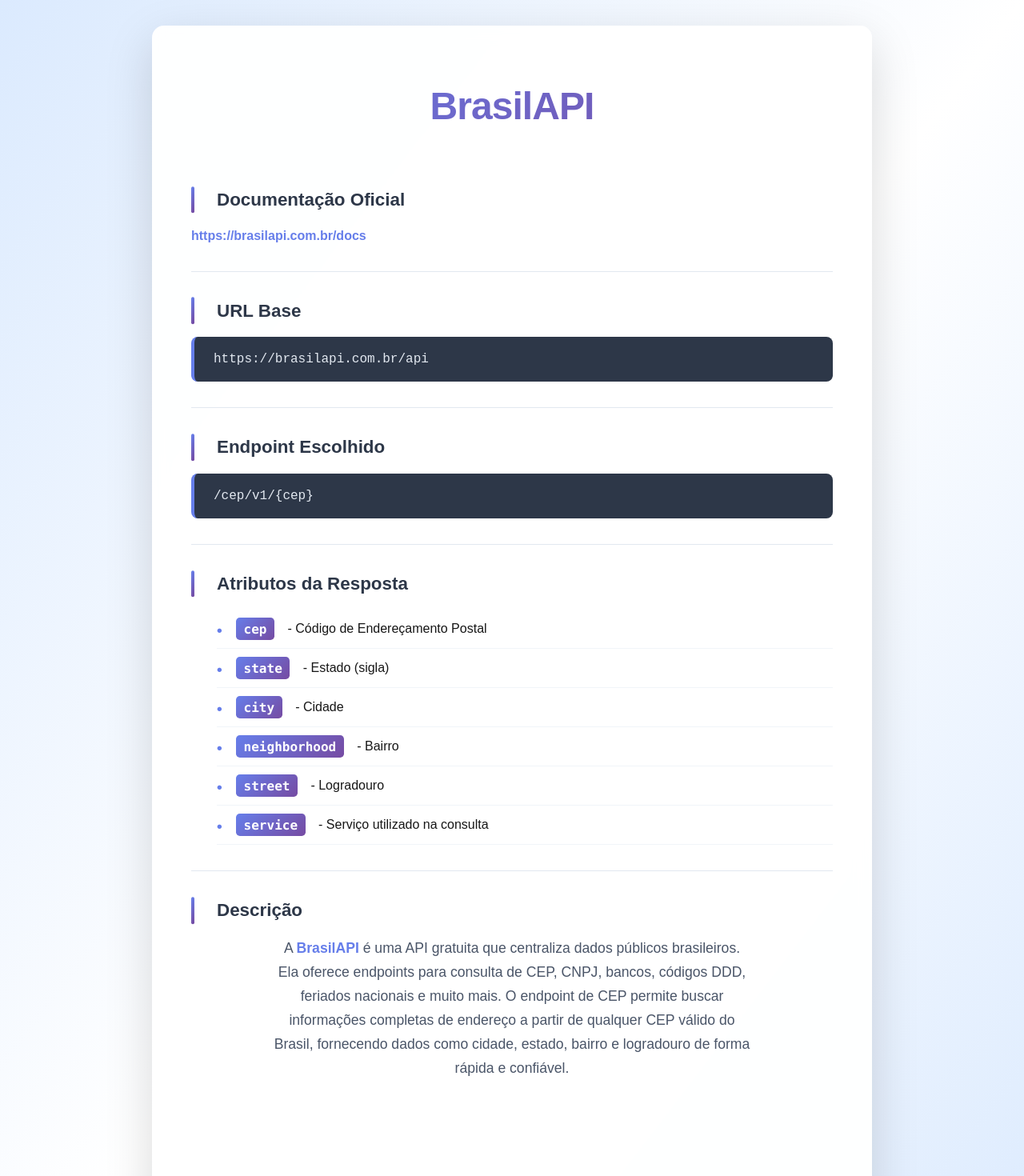
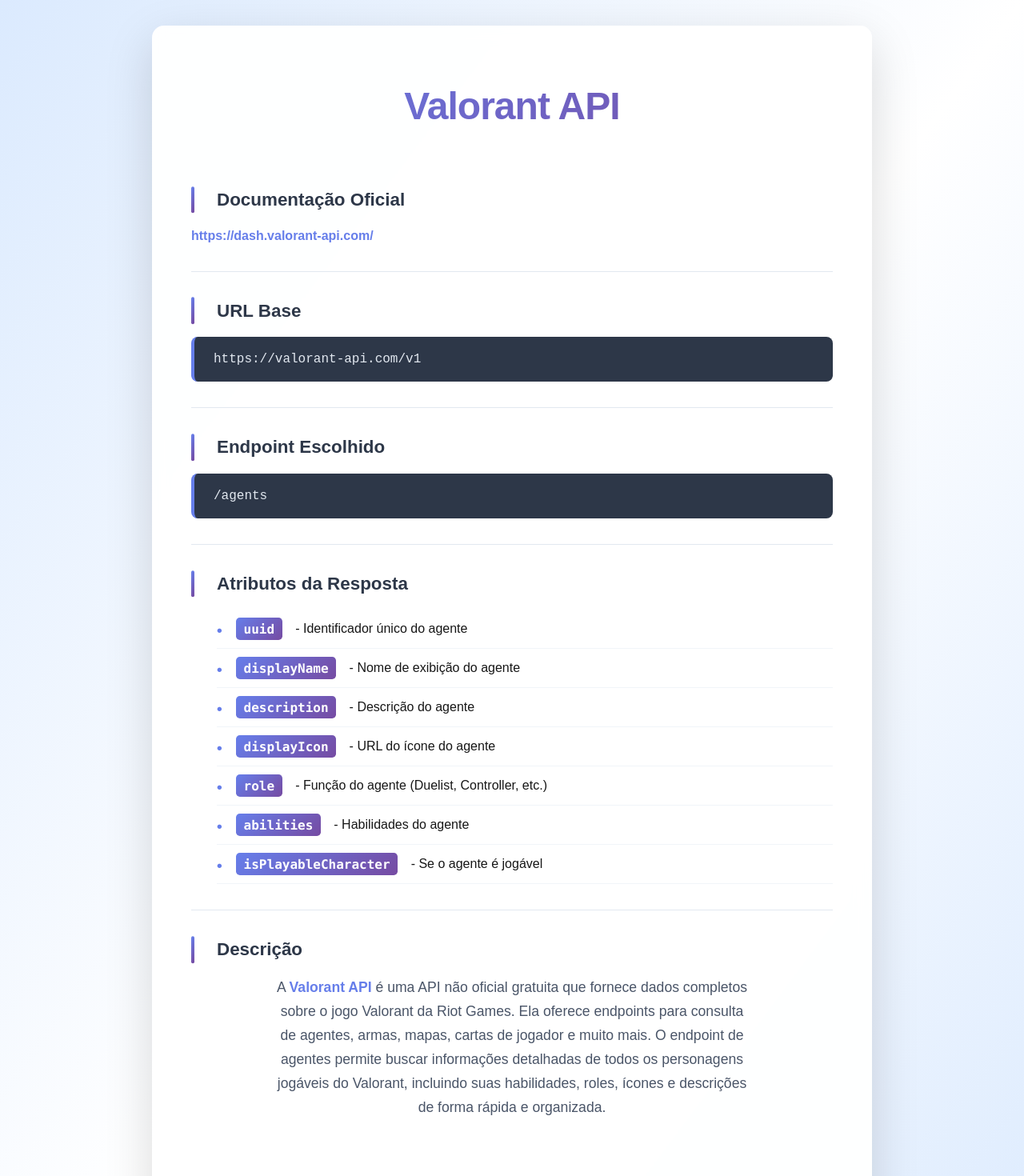
Before and after one commit to Luizricci/Projeto-API-Semestre, a Next.js app: page /descricao in a window 1280 px wide. Shown: the top 1470 px of the page at 80% size. Built offline with nearby package versions, Linux system fonts and the light colour scheme.

Commit message:
Feat: alter API and create firt reques

```diff
--- a/package.json
+++ b/package.json
@@ -9,8 +9,9 @@
     "lint": "eslint"
   },
   "dependencies": {
+    "@ant-design/icons": "^5.6.1",
     "@ant-design/v5-patch-for-react-19": "^1.0.3",
-    "antd": "^5.27.1",
+    "antd": "^5.27.3",
     "axios": "^1.11.0",
     "next": "15.5.0",
     "react": "19.1.0",
--- a/src/app/descricao/page.jsx
+++ b/src/app/descricao/page.jsx
@@ -1,49 +1,52 @@
 import Link from "next/link";
 import styles from "./page.module.css";
+
 
 export default function Descricao() {
     return (
         <div className={styles.container}>
             <div className={styles.card}>
-                <h1 className={styles.title}>BrasilAPI</h1>
+                <h1 className={styles.title}>Valorant API</h1>
 
                 <div className={styles.apiInfo}>
                     <div className={styles.infoSection}>
                         <h3 className={styles.sectionTitle}>Documentação Oficial</h3>
-                        <a href="https://brasilapi.com.br/docs" target="_blank" className={styles.link}>
-                            https://brasilapi.com.br/docs
+                        <a href="https://dash.valorant-api.com/" target="_blank" className={styles.link}>
+                            https://dash.valorant-api.com/
                         </a>
                     </div>
 
                     <div className={styles.infoSection}>
                         <h3 className={styles.sectionTitle}>URL Base</h3>
-                        <code className={styles.code}>https://brasilapi.com.br/api</code>
+                        <code className={styles.code}>https://valorant-api.com/v1</code>
                     </div>
 
                     <div className={styles.infoSection}>
                         <h3 className={styles.sectionTitle}>Endpoint Escolhido</h3>
-                        <code className={styles.code}>/cep/v1/{"{cep}"}</code>
+                        <code className={styles.code}>/agents</code>
                     </div>
 
                     <div className={styles.infoSection}>
                         <h3 className={styles.sectionTitle}>Atributos da Resposta</h3>
                         <ul className={styles.attributesList}>
-                            <li><code>cep</code> - Código de Endereçamento Postal</li>
-                            <li><code>state</code> - Estado (sigla)</li>
-                            <li><code>city</code> - Cidade</li>
-                            <li><code>neighborhood</code> - Bairro</li>
-                            <li><code>street</code> - Logradouro</li>
-                            <li><code>service</code> - Serviço utilizado na consulta</li>
+                            <li><code>uuid</code> - Identificador único do agente</li>
+                            <li><code>displayName</code> - Nome de exibição do agente</li>
+                            <li><code>description</code> - Descrição do agente</li>
+                            <li><code>displayIcon</code> - URL do ícone do agente</li>
+                            <li><code>role</code> - Função do agente (Duelist, Controller, etc.)</li>
+                            <li><code>abilities</code> - Habilidades do agente</li>
+                            <li><code>isPlayableCharacter</code> - Se o agente é jogável</li>
                         </ul>
                     </div>
 
                     <div className={styles.infoSection}>
                         <h3 className={styles.sectionTitle}>Descrição</h3>
                         <p className={styles.description}>
-                            A <span className={styles.highlight}>BrasilAPI</span> é uma API gratuita que centraliza dados públicos brasileiros.
-                            Ela oferece endpoints para consulta de CEP, CNPJ, bancos, códigos DDD, feriados nacionais e muito mais.
-                            O endpoint de CEP permite buscar informações completas de endereço a partir de qualquer CEP válido do Brasil,
-                            fornecendo dados como cidade, estado, bairro e logradouro de forma rápida e confiável.
+                            A <span className={styles.highlight}>Valorant API</span> é uma API não oficial gratuita que fornece dados completos
+                            sobre o jogo Valorant da Riot Games. Ela oferece endpoints para consulta de agentes, armas, mapas,
+                            cartas de jogador e muito mais. O endpoint de agentes permite buscar informações detalhadas de todos
+                            os personagens jogáveis do Valorant, incluindo suas habilidades, roles, ícones e descrições de forma
+                            rápida e organizada.
                         </p>
                     </div>
                 </div>
--- a/src/app/listagem/listagem.module.css
+++ b/src/app/listagem/listagem.module.css
@@ -0,0 +1,85 @@
+.container {
+    min-height: 100vh;
+    padding: 2rem;
+    background: linear-gradient(135deg, #667eea 0%, #764ba2 100%);
+}
+
+.card {
+    background: rgba(255, 255, 255, 0.95);
+    border-radius: 20px;
+    padding: 2rem;
+    box-shadow: 0 15px 35px rgba(0, 0, 0, 0.1);
+    backdrop-filter: blur(10px);
+    max-width: 1200px;
+    margin: 0 auto;
+}
+
+.title {
+    text-align: center;
+    font-size: 2.5rem;
+    color: #333;
+    margin-bottom: 1rem;
+    font-weight: 700;
+    background: linear-gradient(45deg, #667eea, #764ba2);
+    -webkit-background-clip: text;
+    -webkit-text-fill-color: transparent;
+    background-clip: text;
+}
+
+.description {
+    text-align: center;
+    color: #666;
+    margin-bottom: 3rem;
+    font-size: 1.2rem;
+    line-height: 1.6;
+}
+
+.grid {
+    display: grid;
+    grid-template-columns: repeat(auto-fill, minmax(280px, 1fr));
+    gap: 2rem;
+    margin-top: 2rem;
+}
+.backButton{
+    cursor: pointer;
+    font-size: 2rem;
+    color: #ffffff;
+}
+
+
+
+@media (max-width: 768px) {
+    .container {
+        padding: 1rem;
+    }
+
+    .card {
+        padding: 1.5rem;
+        margin: 1rem;
+    }
+
+    .title {
+        font-size: 2rem;
+    }
+
+    .grid {
+        grid-template-columns: repeat(auto-fill, minmax(250px, 1fr));
+        gap: 1.5rem;
+    }
+
+}
+
+@media (max-width: 480px) {
+    .grid {
+        grid-template-columns: 1fr;
+        gap: 1rem;
+    }
+
+    .title {
+        font-size: 1.5rem;
+    }
+
+    .description {
+        font-size: 1rem;
+    }
+}
--- a/src/app/listagem/page.jsx
+++ b/src/app/listagem/page.jsx
@@ -1,13 +1,45 @@
+"use client";
 import styles from './listagem.module.css';
+import axios from 'axios';
+import { useEffect, useState } from 'react';
+import { ArrowLeftOutlined } from '@ant-design/icons';
+import { Pagination } from "antd";
+import AgentCard from '../../components/AgentCard';
+import Link from 'next/link';
 
 export default function Listagem() {
+    const [agentes, setAgentes] = useState([]);
+
+    useEffect(() => {
+        async function fetchAgentes() {
+            try {
+                const response = await axios.get('https://valorant-api.com/v1/agents');
+                setAgentes(response.data.data);
+                console.log(response.data.data);
+            } catch (error) {
+                console.error('Erro ao buscar agentes:', error);
+            }
+        }
+
+        fetchAgentes();
+    }, []);
+
     return (
         <div className={styles.container}>
+            <Link href="/descricao" className={styles.backButton} >
+                <ArrowLeftOutlined />
+            </Link>
             <div className={styles.card}>
-                <h1 className={styles.title}>Listagem de Endereços</h1>
+                <h1 className={styles.title}>Listagem de Agentes</h1>
                 <p className={styles.description}>
-                    Aqui você pode visualizar a listagem de endereços disponíveis na API.
+                    Aqui você pode visualizar a listagem de agentes disponíveis na API.
                 </p>
+
+                <div className={styles.grid}>
+                    {agentes.map((agent) => (
+                        <AgentCard key={agent.uuid} agent={agent} />
+                    ))}
+                </div>
             </div>
         </div>
     )
--- /dev/null
+++ b/src/components/AgentCard.jsx
@@ -0,0 +1,15 @@
+import styles from '../styles/agenteCard.module.css';
+
+
+export default function AgentCard({ agent }) {
+    return (
+        <div className={styles.cardItem}>
+            <h2>{agent.displayName}</h2>
+            <img
+                src={agent.displayIcon}
+                alt={agent.displayName}
+                className={styles.agentImage}
+            />
+        </div>
+    );
+}
--- /dev/null
+++ b/src/styles/agenteCard.module.css
@@ -0,0 +1,75 @@
+.cardItem {
+    background: linear-gradient(145deg, #ffffff, #f0f0f0);
+    border-radius: 15px;
+    padding: 1.5rem;
+    text-align: center;
+    box-shadow:
+        0 8px 32px rgba(0, 0, 0, 0.1),
+        inset 0 1px 0 rgba(255, 255, 255, 0.2);
+    transition: all 0.3s ease;
+    border: 1px solid rgba(255, 255, 255, 0.2);
+    position: relative;
+    overflow: hidden;
+}
+
+.cardItem::before {
+    content: '';
+    position: absolute;
+    top: 0;
+    left: -100%;
+    width: 100%;
+    height: 100%;
+    background: linear-gradient(90deg, transparent, rgba(255, 255, 255, 0.4), transparent);
+    transition: left 0.5s;
+}
+
+.cardItem:hover::before {
+    left: 100%;
+}
+
+.cardItem:hover {
+    transform: translateY(-10px);
+    box-shadow:
+        0 20px 40px rgba(0, 0, 0, 0.2),
+        inset 0 1px 0 rgba(255, 255, 255, 0.3);
+    border-color: rgba(102, 126, 234, 0.3);
+}
+
+.cardItem h2 {
+    font-size: 1.4rem;
+    color: #333;
+    margin-bottom: 1rem;
+    font-weight: 600;
+    text-transform: uppercase;
+    letter-spacing: 1px;
+}
+
+.agentImage {
+    width: 120px;
+    height: 120px;
+    object-fit: cover;
+    border-radius: 50%;
+    margin: 0 auto;
+    display: block;
+    border: 4px solid transparent;
+    background: linear-gradient(45deg, #667eea, #764ba2);
+    background-clip: padding-box;
+    transition: all 0.3s ease;
+    box-shadow: 0 4px 15px rgba(0, 0, 0, 0.2);
+}
+
+.cardItem:hover .agentImage {
+    transform: scale(1.1);
+    border-color: rgba(102, 126, 234, 0.5);
+}
+
+@media (max-width: 768px) {
+        .cardItem {
+        padding: 1rem;
+    }
+
+    .agentImage {
+        width: 100px;
+        height: 100px;
+    }
+}
```
Also changed, not shown: 1 other file (tests, documents, lock files or other folders).
